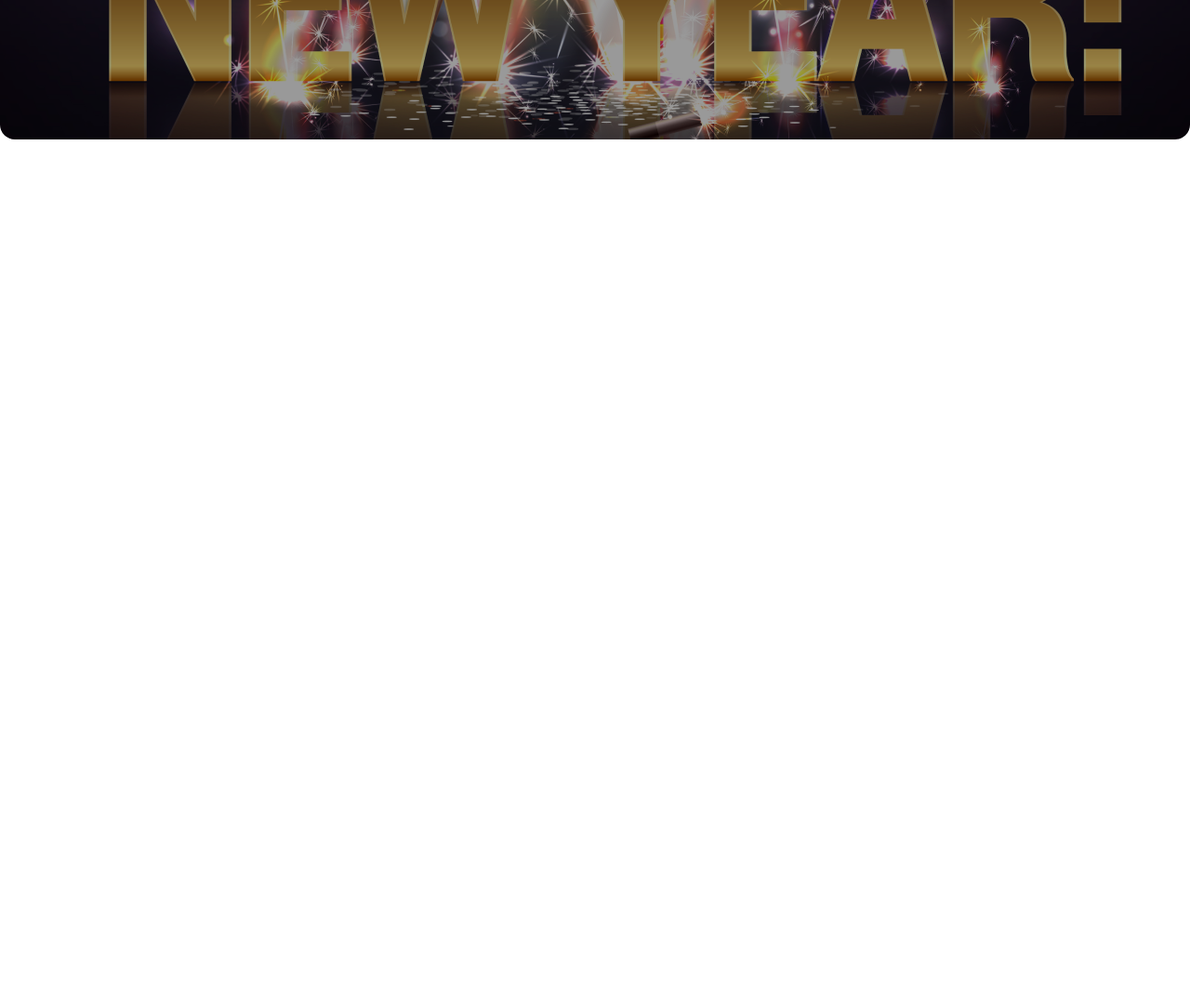
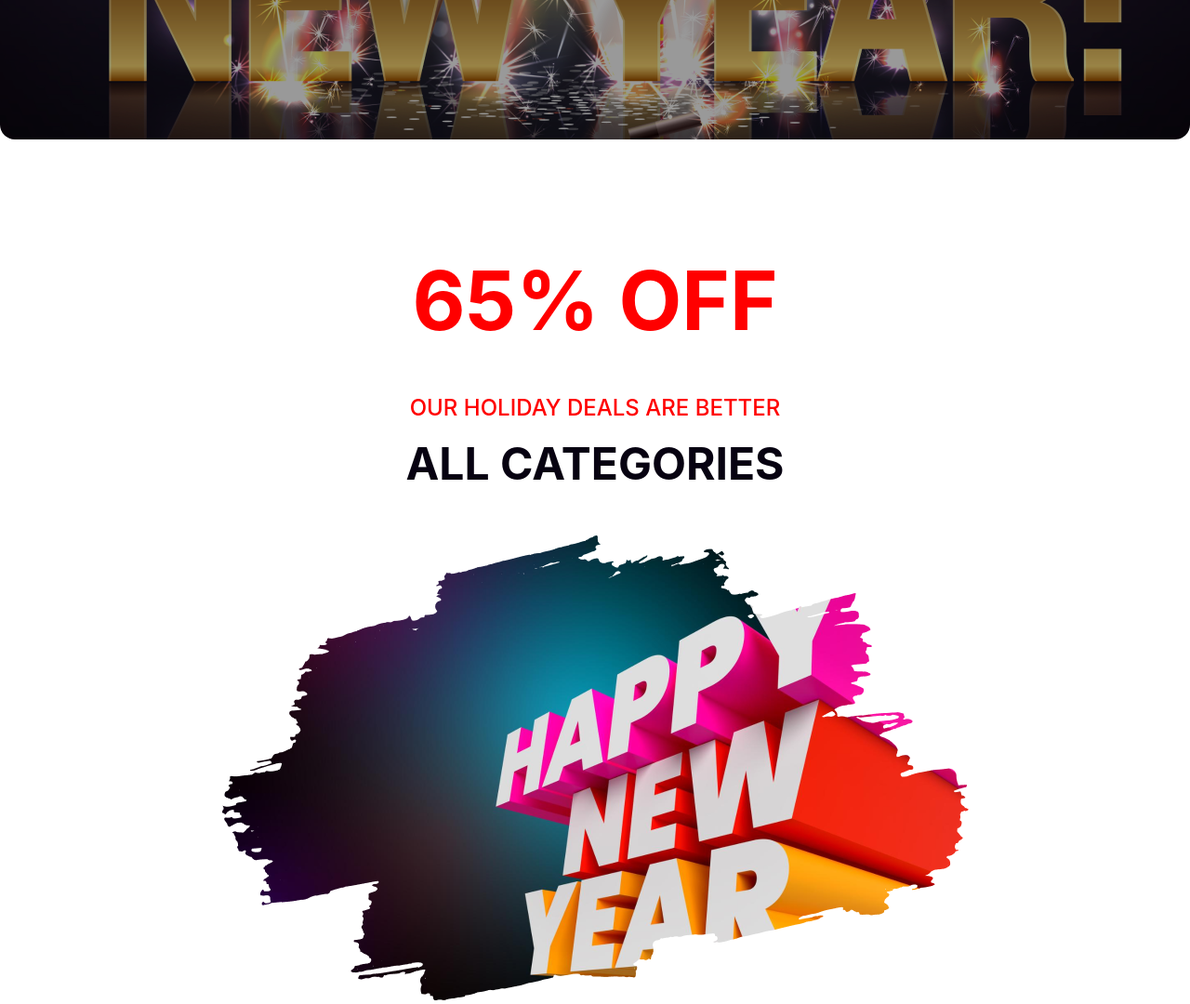
Before and after one commit to Hridoy7898/new-year-offer, a plain HTML site: page index.html in a window 1280 px wide. Shown: the part 500-1580 px from the top of the page at 93% size. Before the commit the page ends 800 px from the top, so only its background shows below. Drawn offline with Linux system fonts and the light colour scheme.

Commit message:
added second section offer portion

```diff
--- a/index.html
+++ b/index.html
@@ -15,7 +15,16 @@
     </div>
 </Header>
 <main>
-
+    <!-- 65% offer section starts here -->
+     <section class="second-section-container">
+        <div class="second-section-content">
+            <h2>65% OFF</h2>
+            <p>OUR HOLIDAY DEALS ARE BETTER</p>
+            <h3>ALL CATEGORIES</h3>
+        </div>
+        <img src="images/new-year.png" alt="">
+     </section>
+    <!-- 65% offer section ends here -->
 </main>
 <footer>
 
--- a/style.css
+++ b/style.css
@@ -51,4 +51,55 @@
     font-family: Merriweather;
     font-size: 72px;
     font-weight: 900;
+    text-align: center;
 }
+
+/* second section style */
+.second-section-container {
+    width: 802.9px;
+    height: 806px;
+    margin: 0 auto;
+    margin-top: 120px;
+
+}
+
+.second-section-content {
+    display: flex;
+    flex-direction: column;
+    justify-content: center;
+    align-items: center;
+}
+
+.second-section-content h2 {
+    color: rgb(255, 0, 0);
+    font-family: Inter;
+    font-size: 88px;
+    font-weight: 700;
+    margin-bottom: 48px
+}
+
+.second-section-content p {
+    color: rgb(255, 0, 0);
+    font-family: Inter;
+    font-size: 24px;
+    font-weight: 500;
+    margin-bottom: 16px;
+}
+
+.second-section-content h3 {
+    color: rgb(7, 2, 17);
+    font-family: Inter;
+    font-size: 48px;
+    font-weight: 700;
+    margin-bottom: 48px;
+}
+
+.image-container {
+    width: 802.9px;
+    height: 500px;
+    margin-top: 48px;
+}
+.image-container img{
+    width: 100%;
+    height: 100%;
+}
```
Also changed, not shown: images/new-year.png (renamed from images/New Year Photo.png).
